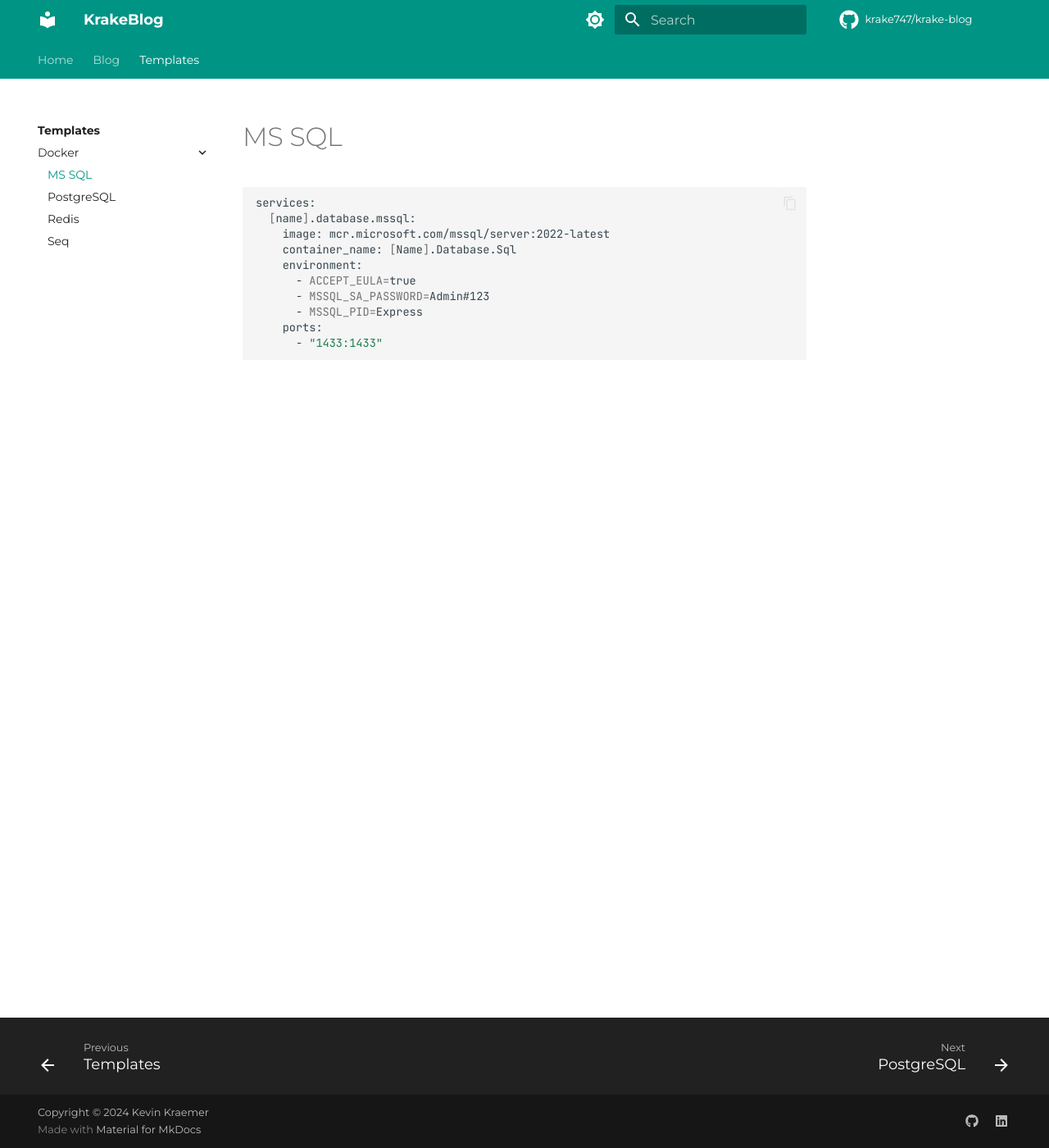
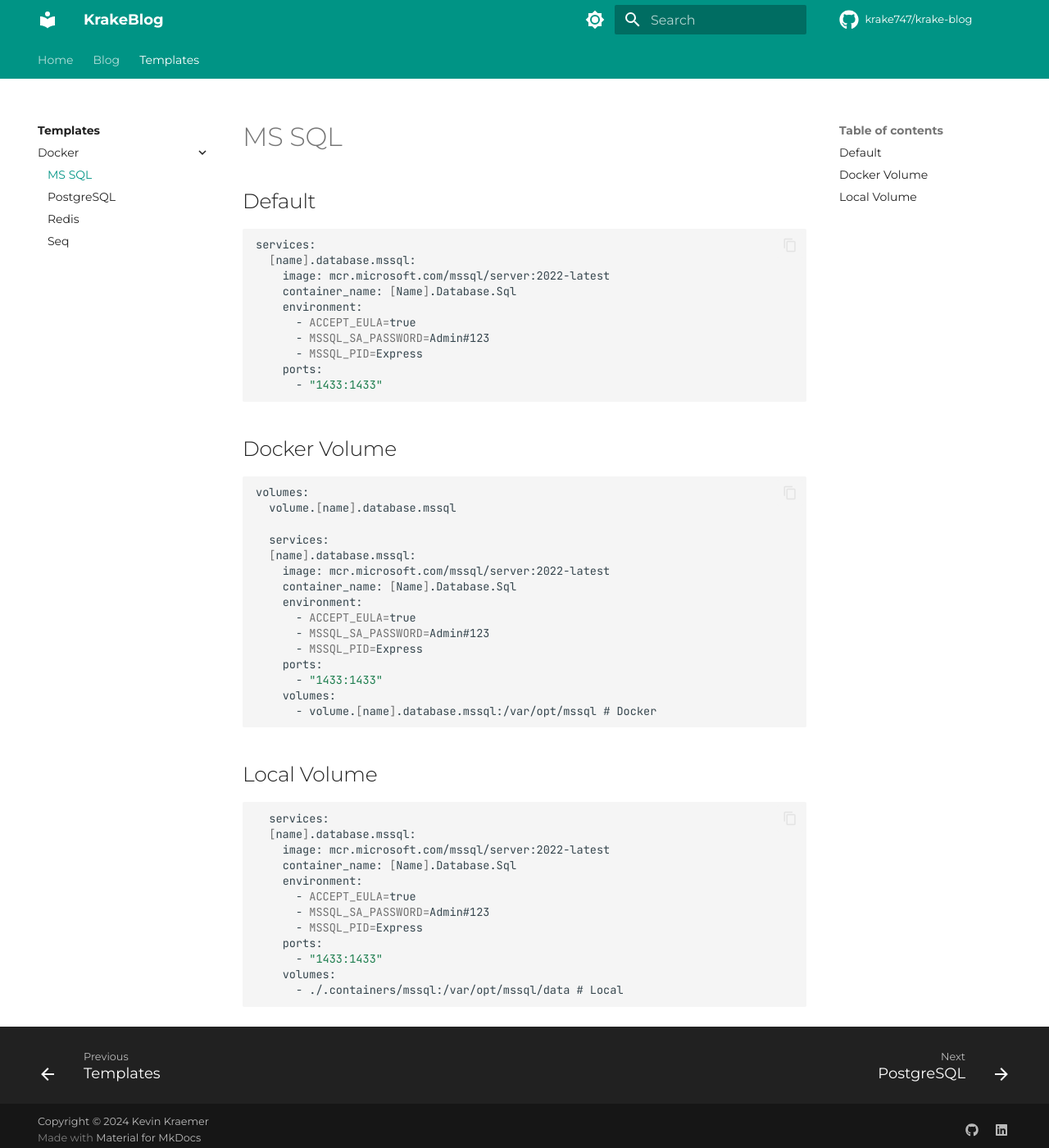
Before and after one commit to krake747/krake-blog, an MkDocs documentation site: the page built from docs/template/docker/mssql.md, in a window 1280 px wide and 1400 px high. Shown: the whole window at 82% size. Built offline with MkDocs 1.6.1 and Material for MkDocs 9.7.7, drawn with Linux system fonts in a browser that asks for light colours; comment, search, counter and statistics services are not loaded.

Commit message:
feat(templates): Add MS SQL docker compose sections

````diff
--- a/docs/template/docker/mssql.md
+++ b/docs/template/docker/mssql.md
@@ -1,4 +1,6 @@
 # MS SQL
+
+## Default
 
 ```docker
 services:
@@ -12,3 +14,40 @@ services:
     ports:
       - "1433:1433"
 ```
+
+## Docker Volume
+
+```docker
+volumes:
+  volume.[name].database.mssql
+
+  services:
+  [name].database.mssql:
+    image: mcr.microsoft.com/mssql/server:2022-latest
+    container_name: [Name].Database.Sql
+    environment:
+      - ACCEPT_EULA=true
+      - MSSQL_SA_PASSWORD=Admin#123
+      - MSSQL_PID=Express
+    ports:
+      - "1433:1433"
+    volumes:
+      - volume.[name].database.mssql:/var/opt/mssql # Docker
+```
+
+## Local Volume
+
+```docker
+  services:
+  [name].database.mssql:
+    image: mcr.microsoft.com/mssql/server:2022-latest
+    container_name: [Name].Database.Sql
+    environment:
+      - ACCEPT_EULA=true
+      - MSSQL_SA_PASSWORD=Admin#123
+      - MSSQL_PID=Express
+    ports:
+      - "1433:1433"
+    volumes:
+      - ./.containers/mssql:/var/opt/mssql/data # Local
+```
````
